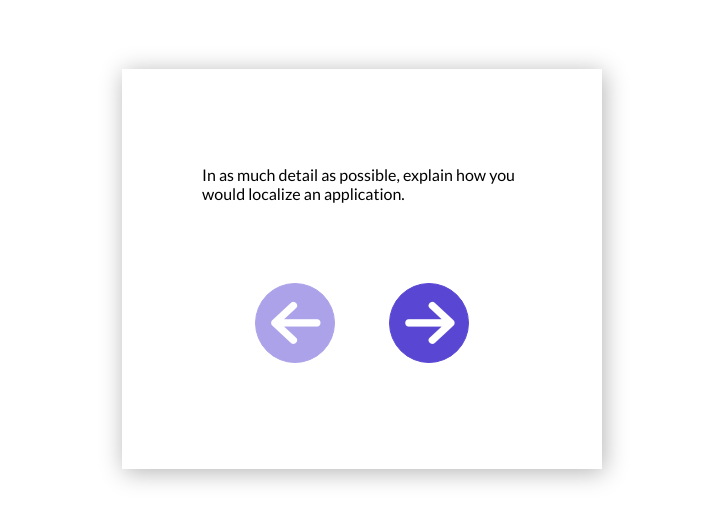
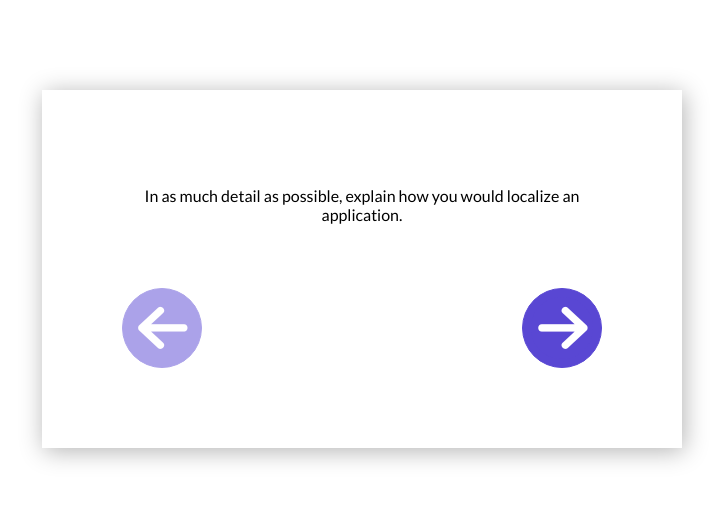
Before and after one commit to kelsiebesingeryeh/interview-prep-flashcards, a React (Create React App) app: page /behavioral/computerScience in a window 1280 px wide. Shown: the part 131-654 px from the top of the page, without its empty margins (278-1005 px from the left). Built offline with nearby package versions, Linux system fonts and the light colour scheme.

Commit message:
Refactor minor css styling

```diff
--- a/src/Components/Flashcards/Flashcards.css
+++ b/src/Components/Flashcards/Flashcards.css
@@ -1,10 +1,10 @@
-
-
+.question {
+    text-align: center;
+}
 
 .arrowStyling {
     display: flex;
-    justify-content: space-evenly;
-    margin-top: 2rem;
+    justify-content: space-between;
 }
 
 .right-arrow {
--- a/src/Components/Flashcards/Flashcards.js
+++ b/src/Components/Flashcards/Flashcards.js
@@ -49,7 +49,7 @@
 
   return (
     <div className="flashcardsContainer">
-      <p>{currentCard.question}</p>
+      <p className='question'>{currentCard.question}</p>
       <span className="arrowStyling">
         {!lastCard && (
           <>
--- a/src/Components/TechnicalLandingPage/TechnicalLandingPage.css
+++ b/src/Components/TechnicalLandingPage/TechnicalLandingPage.css
@@ -5,8 +5,6 @@
      transform: translate(-50%, -50%);
      box-shadow: 2px 3px 23px rgb(0 0 0 / 30%);
      padding: 5rem;
-     width: 20rem;
-     height: 15rem;
 }
 
 .buttonContainer {
```
Also changed, not shown: 1 other file (tests, documents, lock files or other folders).
